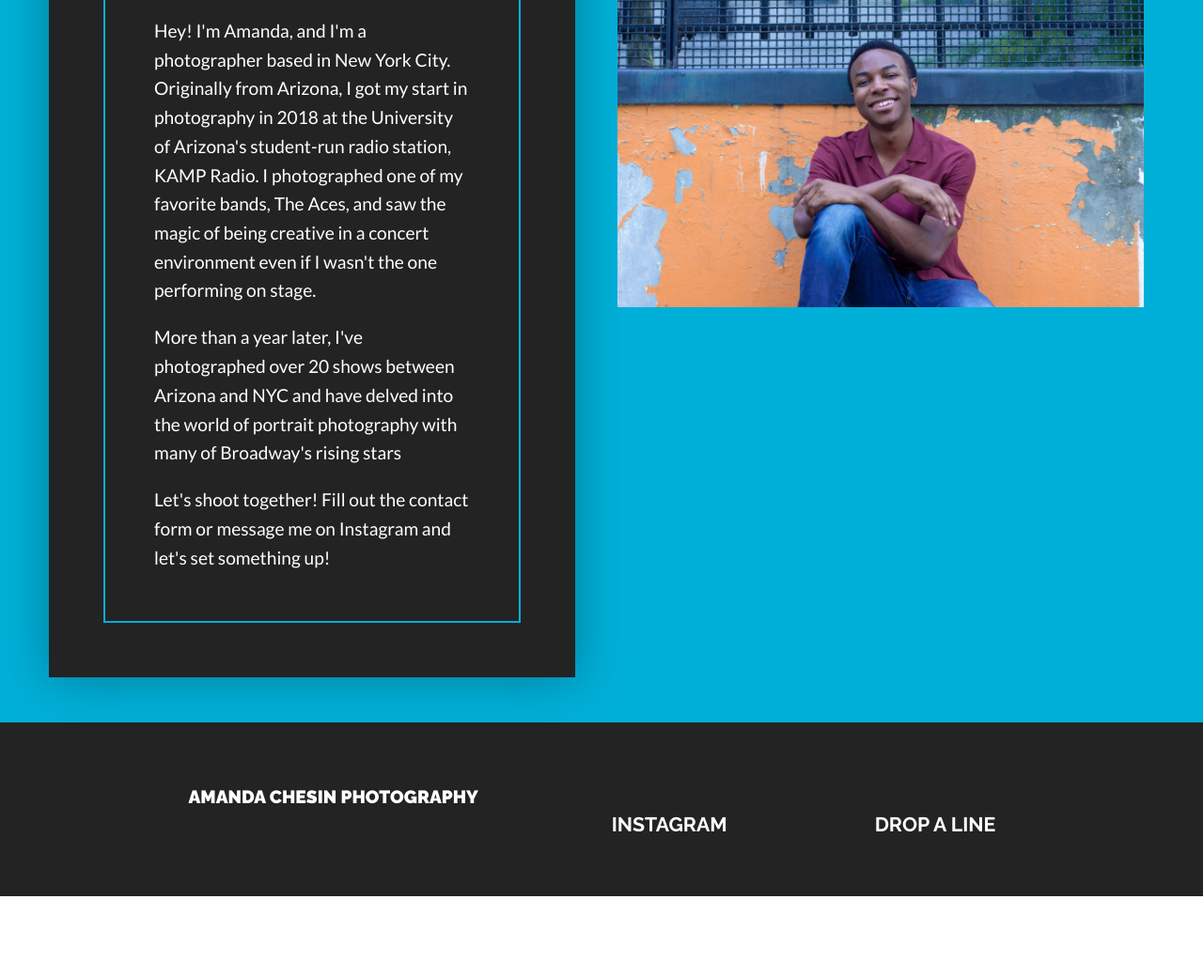
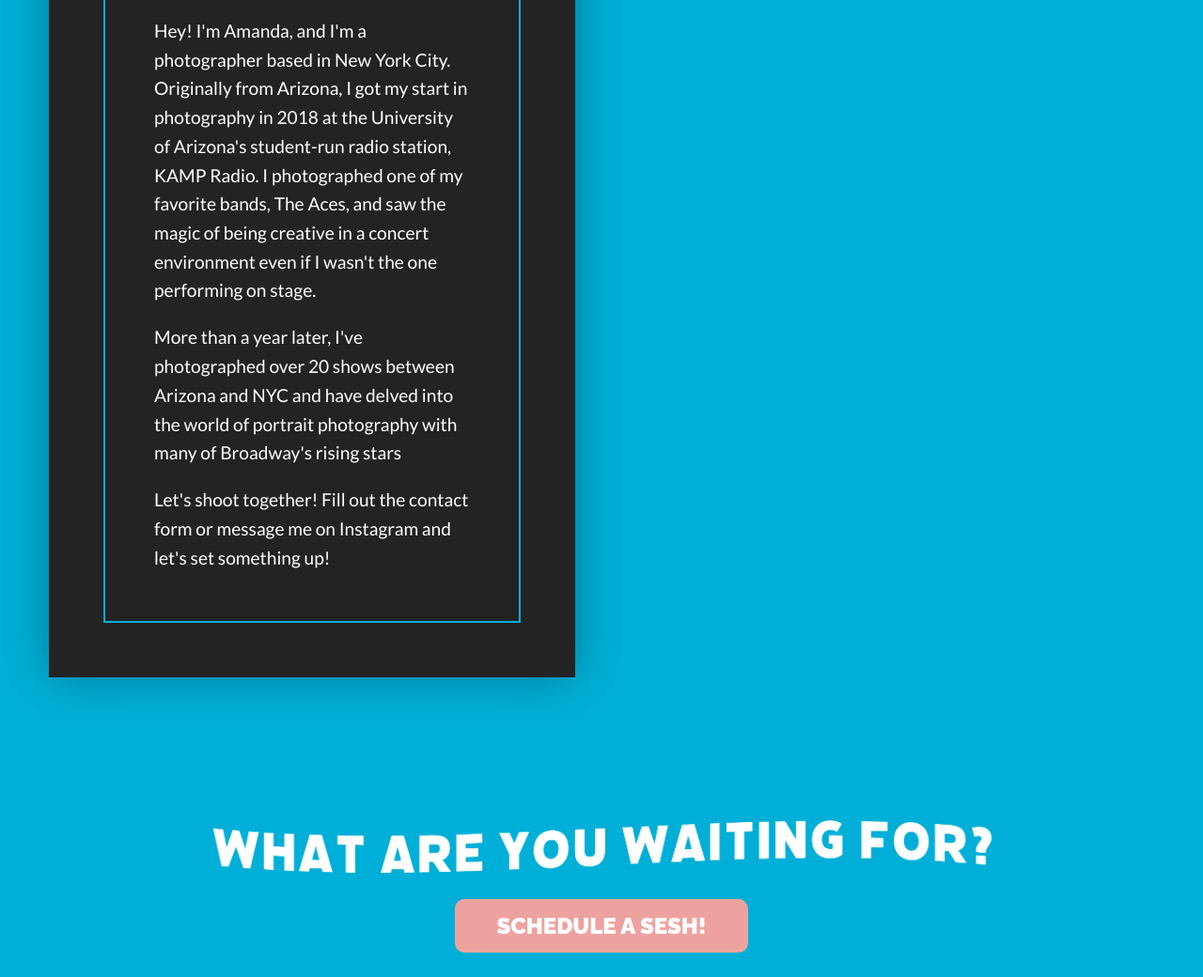
Before and after one commit to achesin/portfolio-website, a Gatsby site: page /about in a window 1280 px wide. Shown: the part 385-1425 px from the top of the page at 94% size. Before the commit the page ends 1339 px from the top, so only its background shows below. Built offline with nearby package versions, Linux system fonts and the light colour scheme; Gatsby itself is replaced by a stand-in of ours.

Commit message:
updated about page

```diff
--- a/src/pages/about.js
+++ b/src/pages/about.js
@@ -2,6 +2,7 @@ import React from "react"
 import SEO from "../components/seo"
 import TalkingHeader from "../components/talkingheader"
 import Footer from "../components/footer"
+import Like from "../components/like"
 
 const SecondPage = () => (
   <div class="about-me">
@@ -16,10 +17,9 @@ const SecondPage = () => (
         <p>More than a year later, I've photographed over 20 shows between Arizona and NYC and have delved into the world of portrait photography with many of Broadway's rising stars</p>
         <p>Let's shoot together! Fill out the contact form or message me on Instagram and let's set something up!</p>
       </div>
-      <img src={require('../images/fernell.jpg')} class="self-portrait" alt="Amanda in Utah"></img>
     </section>
     </div>
-  <Footer/>
+  <Like />
   </div>
 )
 
```
